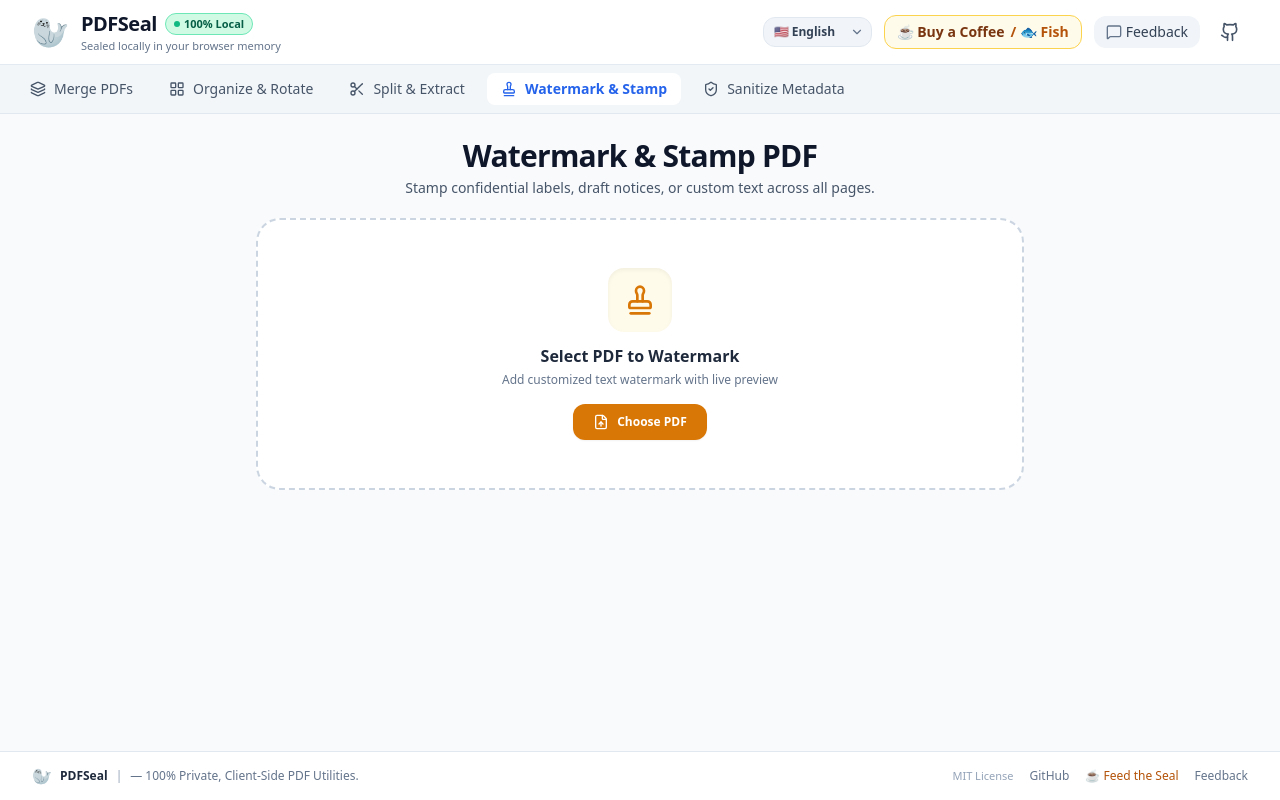
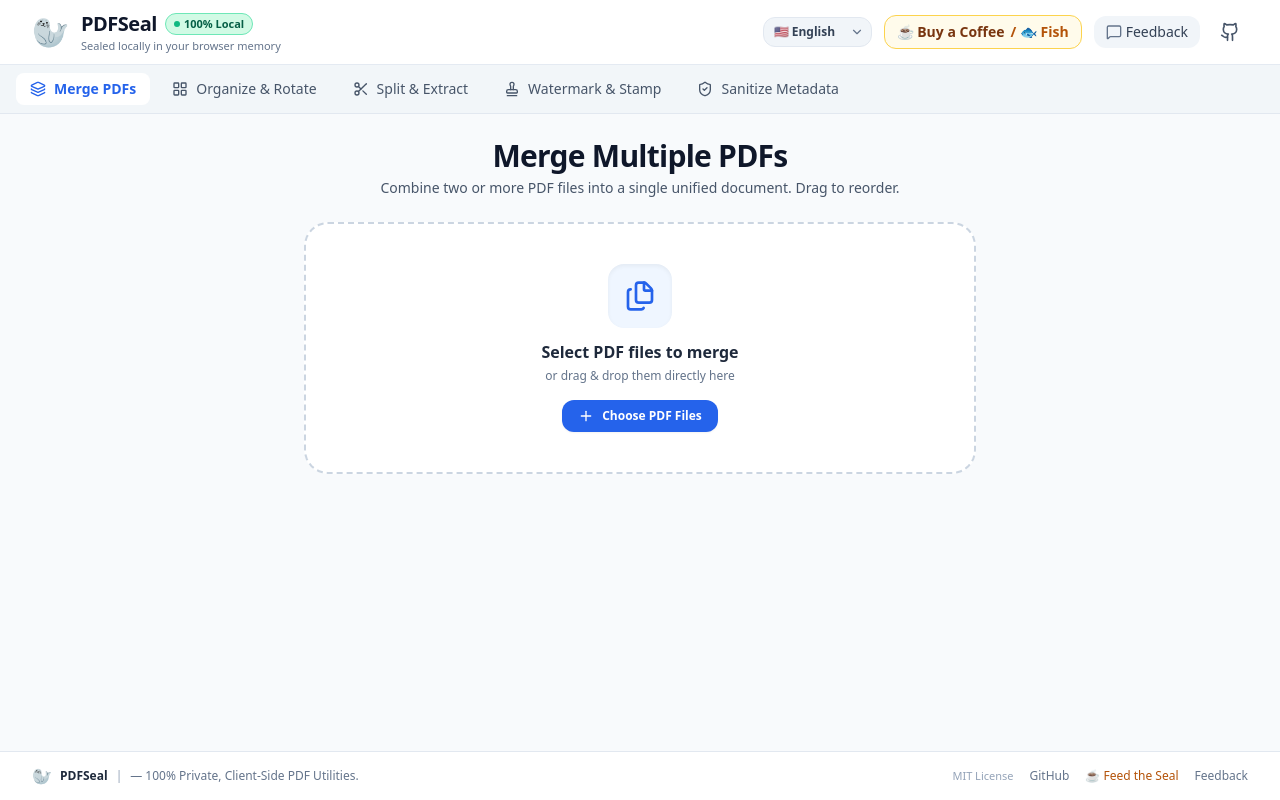
Before and after one commit to gzz727007/pdfseal, a Vue app: page /#merge in a window 1280 px wide. Built offline with nearby package versions, Linux system fonts and the light colour scheme.

Commit message:
feat(analytics): add URL hash routing for Cloudflare Web Analytics tool tracking

```diff
--- a/src/App.vue
+++ b/src/App.vue
@@ -11,7 +11,7 @@
     <!-- Header Navbar -->
     <Navbar
       :active-tab="activeTab"
-      @switch-tab="activeTab = $event"
+      @switch-tab="switchTool"
       @open-feedback="isFeedbackOpen = true"
     />
 
@@ -46,10 +46,6 @@
 import SanitizeTool from './tools/SanitizeTool.vue';
 import { t } from './i18n';
 
-const activeTab = ref('watermark'); // Keep active on the tool user tested or default to merge
-const isFeedbackOpen = ref(false);
-const isOnline = ref(navigator.onLine);
-
 const toolComponents = {
   merge: MergeTool,
   organize: OrganizeTool,
@@ -58,18 +54,48 @@
   sanitize: SanitizeTool,
 };
 
+// Sync active tab with URL hash for Cloudflare Web Analytics tracking & bookmarking
+function getInitialTab() {
+  const hash = window.location.hash.replace('#', '').toLowerCase();
+  if (toolComponents[hash]) return hash;
+  return 'merge';
+}
+
+const activeTab = ref(getInitialTab());
+const isFeedbackOpen = ref(false);
+const isOnline = ref(navigator.onLine);
+
 const activeToolComponent = computed(() => toolComponents[activeTab.value] || MergeTool);
+
+function switchTool(tabId) {
+  activeTab.value = tabId;
+  window.location.hash = `#${tabId}`;
+}
+
+function onHashChange() {
+  const hash = window.location.hash.replace('#', '').toLowerCase();
+  if (toolComponents[hash] && activeTab.value !== hash) {
+    activeTab.value = hash;
+  }
+}
 
 function updateOnlineStatus() {
   isOnline.value = navigator.onLine;
 }
 
 onMounted(() => {
+  window.addEventListener('hashchange', onHashChange);
   window.addEventListener('online', updateOnlineStatus);
   window.addEventListener('offline', updateOnlineStatus);
+
+  // Ensure hash is set on first load if missing
+  if (!window.location.hash) {
+    window.location.hash = `#${activeTab.value}`;
+  }
 });
 
 onUnmounted(() => {
+  window.removeEventListener('hashchange', onHashChange);
   window.removeEventListener('online', updateOnlineStatus);
   window.removeEventListener('offline', updateOnlineStatus);
 });
```
